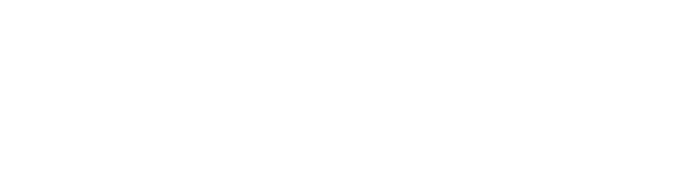
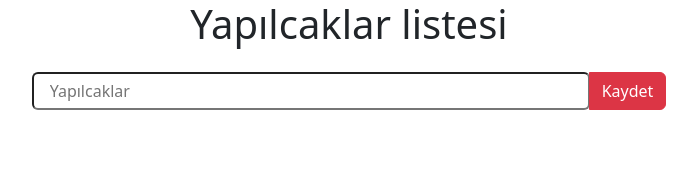
Before and after one commit to aliemrekosekoylu/ToDoApp, a plain HTML site: page index.html in a window 1280 px wide. Shown: the whole page, without its empty margins (291-988 px from the left). Drawn offline with nearby package versions, Linux system fonts and the light colour scheme.

Commit message:
html yapımızı oluşturduk

```diff
--- a/index.html
+++ b/index.html
@@ -4,10 +4,44 @@
     <meta charset="UTF-8">
     <meta name="viewport" content="width=device-width, initial-scale=1.0">
     <title>ToDoApp</title>
+    <link href="https://cdn.jsdelivr.net/npm/bootstrap@5.3.2/dist/css/bootstrap.min.css" rel="stylesheet" integrity="sha384-T3c6CoIi6uLrA9TneNEoa7RxnatzjcDSCmG1MXxSR1GAsXEV/Dwwykc2MPK8M2HN" crossorigin="anonymous">
 </head>
 <body>
 
+    <div class="container d-flex flex-column align-items-center">
+        <h1>Yapılcaklar listesi</h1>
 
+        <div class="input-group d-flex justify-content-center w-100 mt-3">
+            <input type="text" placeholder="Yapılcaklar" class="rounded-2 w-50 px-3">
+            <button id="btn" class="btn btn-danger">Kaydet</button>
+        </div>
+
+
+        <div class="yapilcaklar w-50 mt-5">
+            <ul id="liste" class="list-unstyled">
+                <!-- <li class="d-flex justify-content-between align-items-center bg-info px-3 rounded-2">
+
+                    <p class="mt-3">İnputta yazılacak değer</p>
+                    <div class="d-flex gap-3">
+                        <i class="fa-solid fa-trash fa-bounce" style="color: #940000;"></i>
+                        <i class="fa-solid fa-thumbs-up" style="color: #000000;"></i>
+                    </div>
+
+                </li> -->
+            </ul>
+        </div>
+
+
+
+
+
+    </div>
+
+
+
+
+    <script src="https://kit.fontawesome.com/25e678960d.js" crossorigin="anonymous"></script>
+    <script src="https://cdn.jsdelivr.net/npm/bootstrap@5.3.2/dist/js/bootstrap.bundle.min.js" integrity="sha384-C6RzsynM9kWDrMNeT87bh95OGNyZPhcTNXj1NW7RuBCsyN/o0jlpcV8Qyq46cDfL" crossorigin="anonymous"></script>
     <script src="script.js"></script>
 </body>
 </html>
```
